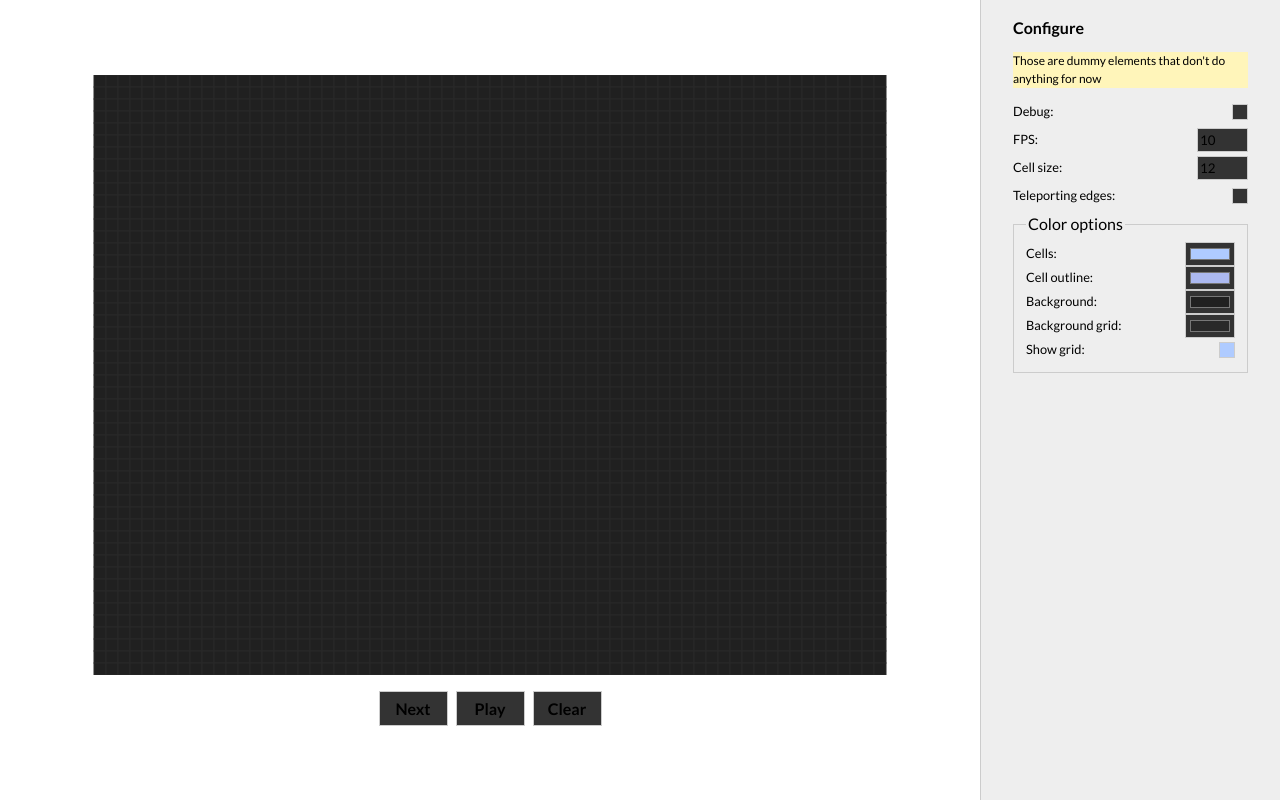
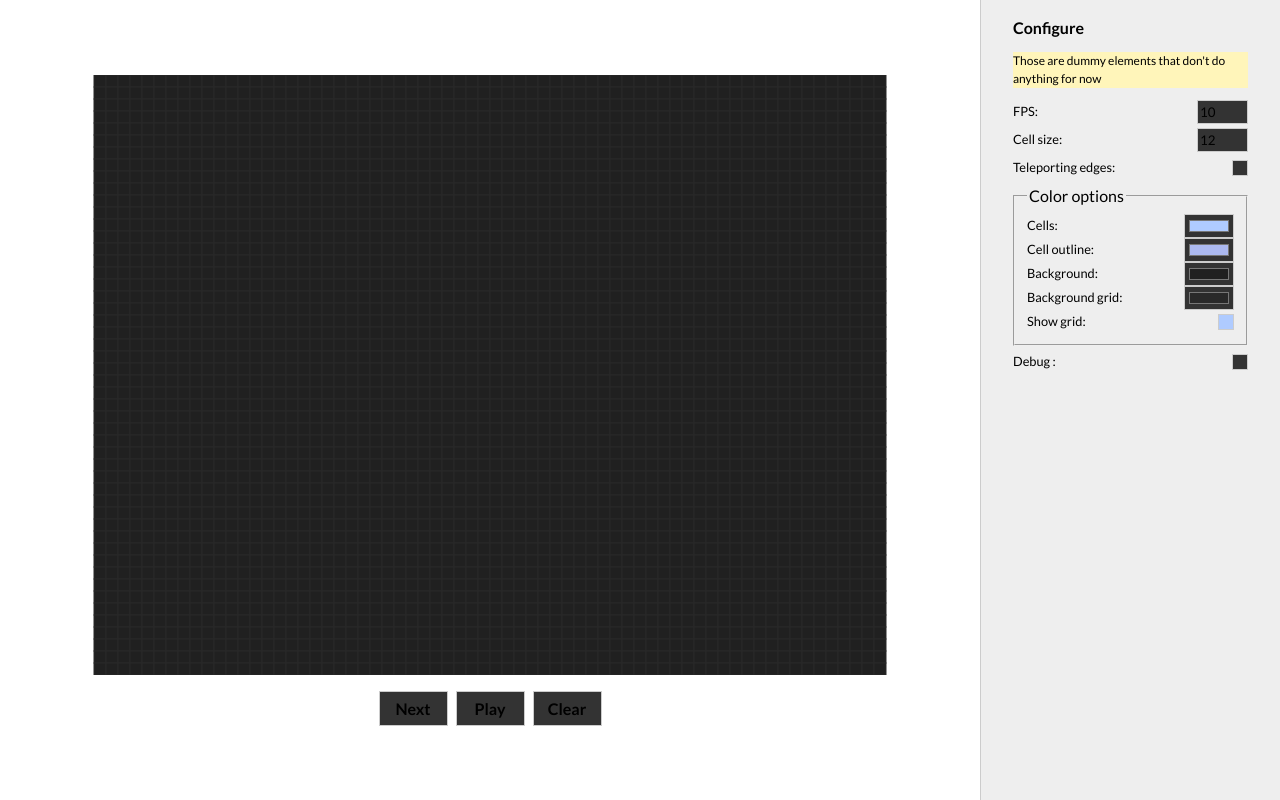
Before and after one commit to nikkehtine/conway-ts, a website with bundled scripts: page index.html in a window 1280 px wide. Built offline with nearby package versions, Linux system fonts and the light colour scheme; files whose address does not match are found by name.

Commit message:
Add a rough settings generator

```diff
--- a/index.html
+++ b/index.html
@@ -17,14 +17,10 @@
       </div>
     </main>
     <aside>
-      <div class="config">
+      <div id="config">
         <p class="head">Configure</p>
         <p class="message yellow">Those are dummy elements that don't do anything for now</p>
         <!------------------------------------------->
-        <label>
-          Debug:
-          <input type="checkbox" id="debug" />
-        </label>
         <label>
           FPS:
           <input type="number" id="fps" value="10" min="1" max="100" />
--- a/main.ts
+++ b/main.ts
@@ -183,3 +183,49 @@ clearBtn?.addEventListener("click", () => {
   }
   init();
 });
+
+type ControlElement = {
+  type: HTMLInputElement["type"];
+  label: string;
+  id: string;
+  onChange: () => void;
+  value?: string;
+  min?: number;
+  max?: number;
+  checked?: boolean;
+  fieldset?: string;
+};
+
+const controlFields: ControlElement[] = [
+  {
+    type: "checkbox",
+    label: "Debug",
+    id: "debugSwitch",
+    onChange: () => console.log("Change!"),
+  },
+];
+
+const renderConfigBox = () => {
+  const configBox = document.getElementById("config");
+  if (!configBox) {
+    throw new Error("Failed to get the config box");
+  }
+  for (let i = 0; i < controlFields.length; ++i) {
+    const field = controlFields[i];
+    const prop = document.createElement("label");
+    prop.textContent = `${field.label} :`;
+
+    const input = document.createElement("input");
+    input.type = field.type;
+    input.id = field.id;
+    input.addEventListener("change", field.onChange);
+
+    prop.appendChild(input);
+    configBox.appendChild(prop);
+    const elm = document.getElementById(field.id);
+    if (!elm) {
+      throw new Error("Couldn't append element");
+    }
+  }
+};
+renderConfigBox();
```
